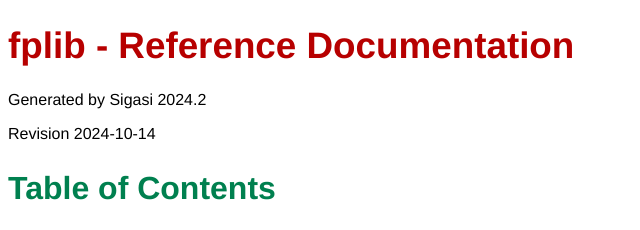
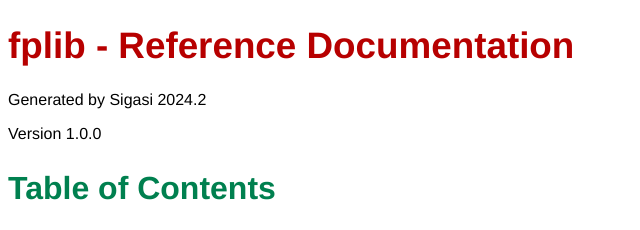
Before and after one commit to SkyworksSolutionsInc/fplib, a plain HTML site: page docs/index.html in a window 1280 px wide. Shown: the top 230 px of the page, 0-640 px from the left. Drawn offline with Linux system fonts and the light colour scheme.

Commit message:
fusesoc compatibility

```diff
--- a/docs/index.html
+++ b/docs/index.html
@@ -138,7 +138,7 @@
 <body>
   <h1 class="title">fplib - Reference Documentation</h1>
   <p class="sub">Generated by Sigasi 2024.2</p>
-  <p id="revision">Revision 2024-10-14</p>
+  <p id="revision">Version 1.0.0</p>
   <h2 id="toc">Table of Contents</h2>
   <ul>
     <li><a href="#dependencies">Project files overview</a></li>
```
Also changed, not shown: 12 other files.
